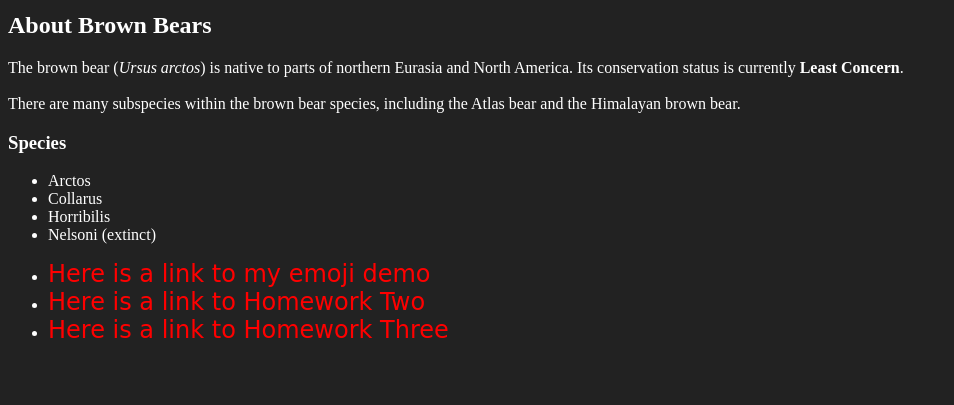
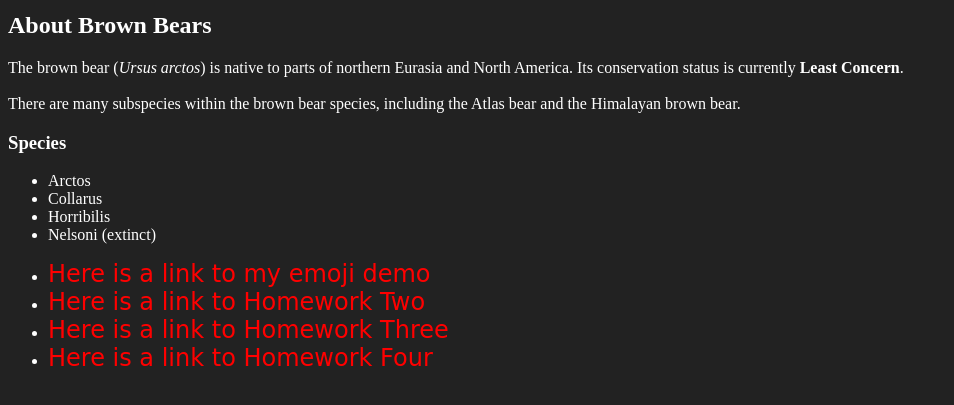
Before and after one commit to saimaar/lameedr.github.io, a plain HTML site: page index.html in a window 1280 px wide. Shown: the part 113-518 px from the top of the page, without its empty margins (0-954 px from the left). Drawn offline with Linux system fonts and the light colour scheme.

Commit message:
Update index.html

```diff
--- a/index.html
+++ b/index.html
@@ -20,5 +20,6 @@
       <li><a href="emoji.html">Here is a link to my emoji demo</a></li>
       <li><a href="page2.html">Here is a link to Homework Two</a></li>
       <li><a href="page3.html">Here is a link to Homework Three</a></li>
+   <li><a href="page4.html">Here is a link to Homework Four</a></li>
     </ul>
     </html>
```
